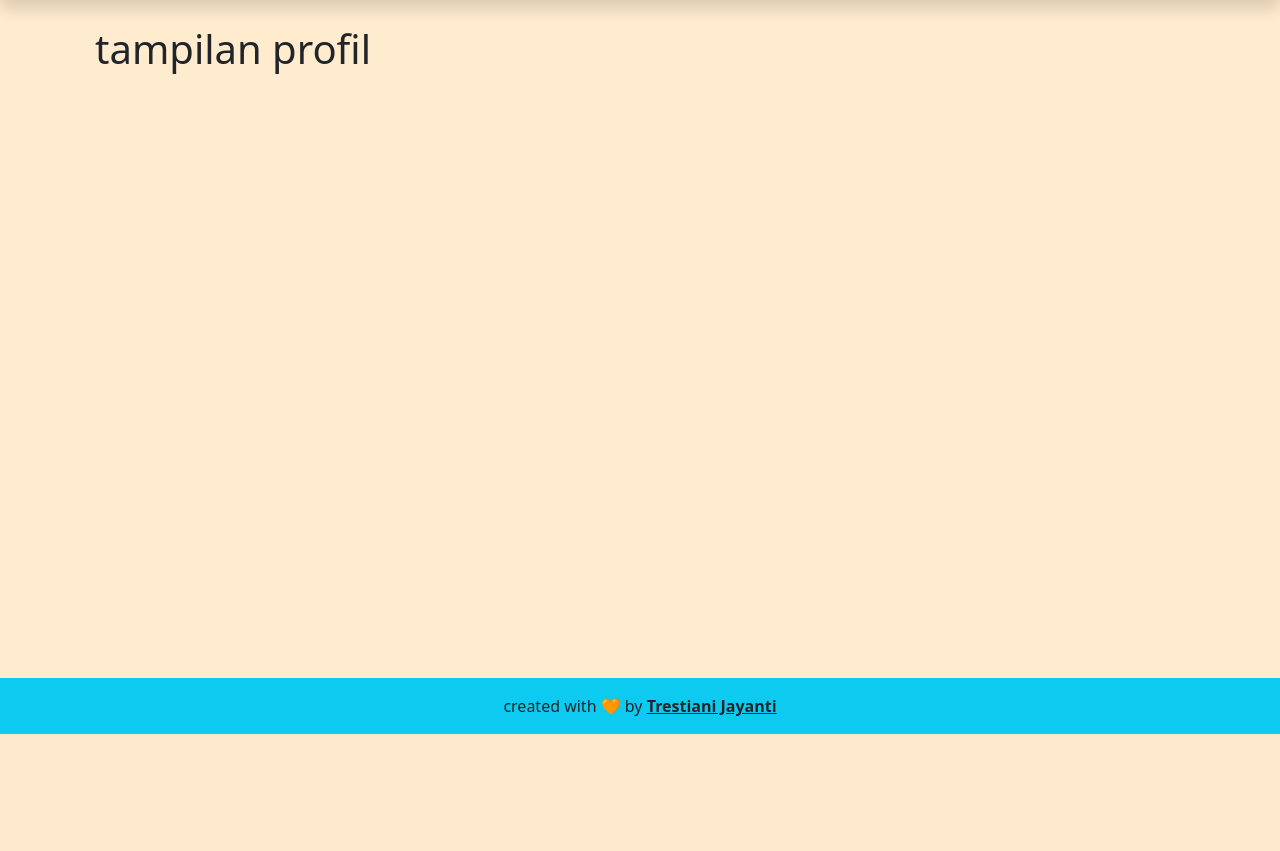
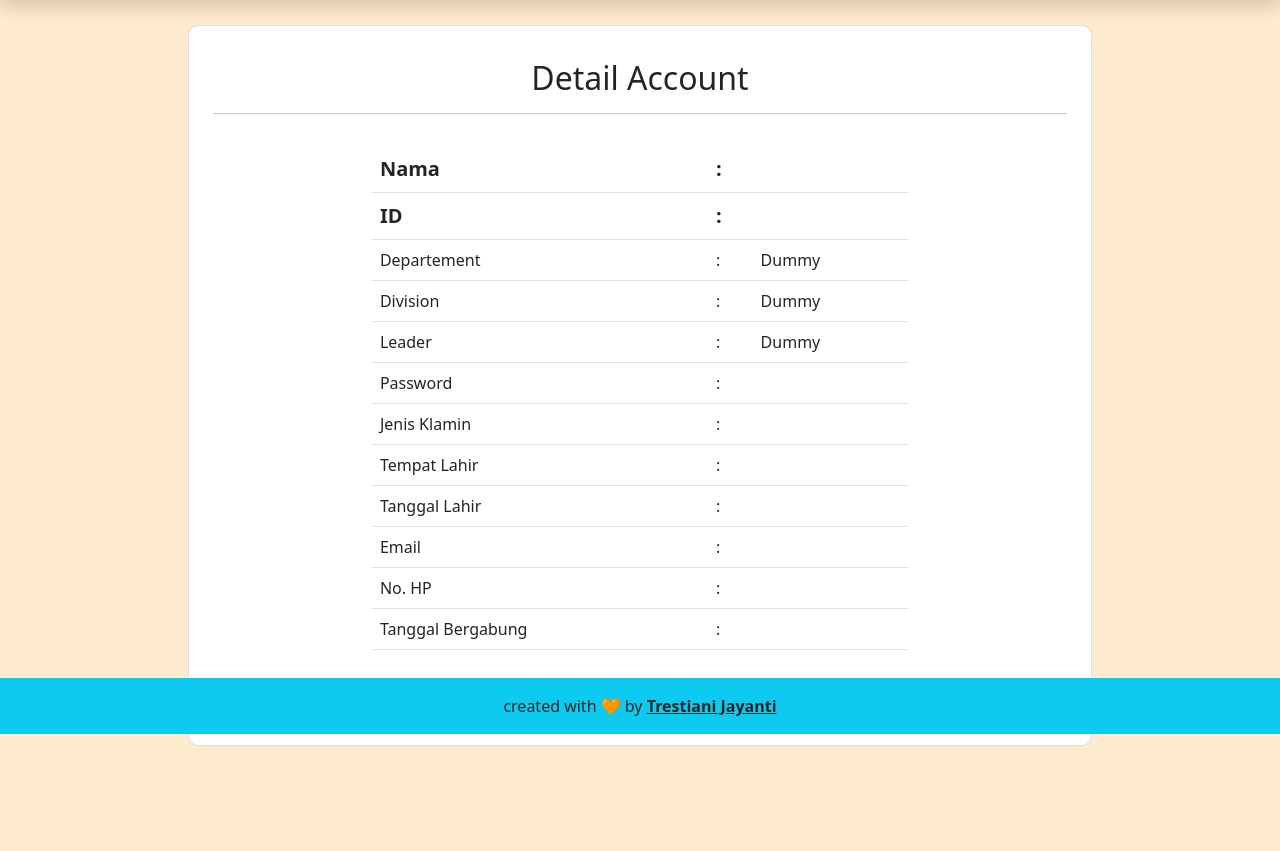
Before and after one commit to zulvikurniawan/projectJayanti, a CodeIgniter 4 app: the page made by app/Views/pages/profileView.php in a window 1280 px wide. Shown: the part 66-917 px from the top of the page. Before the commit the page ends 800 px from the top, so only its background shows below. Run offline with PHP 8.4 and a stand-in for CodeIgniter, Linux system fonts and the light colour scheme; the template is opened without the code that fills it, so the values that code supplies are empty; some libraries are stand-ins or nearby versions.

Commit message:
update jayanti selesai

```diff
--- a/app/Config/Routes.php
+++ b/app/Config/Routes.php
@@ -42,6 +42,9 @@ $routes->get('/Admin/delete/(:num)', 'Admin::delete/$1');
 $routes->get('/Admin/(:num)', 'Admin::detail/$1');
 
 
+$routes->get('/Profile/(:num)', 'Profile::/$1');
+
+
 
 /*
  * --------------------------------------------------------------------
--- a/app/Controllers/Admin.php
+++ b/app/Controllers/Admin.php
@@ -141,8 +141,7 @@ class Admin extends BaseController
             'tanggal_lahir' => $this->request->getVar('tanggal_lahir'),
             'email' => $this->request->getVar('email'),
             'nomor_hp' => $this->request->getVar('nomor_hp'),
-            'tanggal_bergabung' => $this->request->getVar('tanggal_bergabung'),
-            'foto_profil' => 'fotoProfil.jpg'
+            'tanggal_bergabung' => $this->request->getVar('tanggal_bergabung')
         ]);
 
         $id = $this->AccountModel->getInsertID();
@@ -212,7 +211,6 @@ class Admin extends BaseController
             'email' => $this->request->getVar('email'),
             'nomor_hp' => $this->request->getVar('nomor_hp'),
             'tanggal_bergabung' => $this->request->getVar('tanggal_bergabung'),
-            'foto_profil' => $this->request->getVar('foto_profil')
         ]);
 
         session()->setFlashdata('tambahData', 'Data berhasil ubah.');
--- a/app/Controllers/Profile.php
+++ b/app/Controllers/Profile.php
@@ -5,10 +5,11 @@ namespace App\Controllers;
 class Profile extends BaseController
 {
 
-    public function index()
+    public function index($id_account)
     {
         $data = [
-            'title' => 'PT. PANARUB | Profile'
+            'title' => 'PT. PANARUB | Profile',
+            'admin' => $this->AccountModel->getAdmin($id_account)
         ];
 
         return view('pages/profileView', $data);
--- a/app/Views/layout/navbar.php
+++ b/app/Views/layout/navbar.php
@@ -1,9 +1,9 @@
+<?php $user = session()->get('user') ?>
+
 <nav class="navbar navbar-expand-lg navbar-light bg-info shadow">
      <div class="container-fluid mx-5">
-          <a class="navbar-brand fw-bold" href="/home"><img src="/img/logoPanarub.jpg"
-                    class="img-thumbnail rounded me-3" alt="logoPanarub" style="width: 40px;">PT PANARUB INDUSTRI</a>
-          <button class="navbar-toggler" type="button" data-bs-toggle="collapse" data-bs-target="#navbarNav"
-               aria-controls="navbarNav" aria-expanded="false" aria-label="Toggle navigation">
+          <a class="navbar-brand fw-bold" href="/home"><img src="/img/logoPanarub.jpg" class="img-thumbnail rounded me-3" alt="logoPanarub" style="width: 40px;">PT PANARUB INDUSTRI</a>
+          <button class="navbar-toggler" type="button" data-bs-toggle="collapse" data-bs-target="#navbarNav" aria-controls="navbarNav" aria-expanded="false" aria-label="Toggle navigation">
                <span class="navbar-toggler-icon"></span>
           </button>
           <div class="collapse navbar-collapse" id="navbarNav">
@@ -30,12 +30,11 @@
                          <a class="nav-link" href="/Admin">Admin</a>
                     </li>
                     <li class="nav-item dropdown">
-                         <a class="nav-link dropdown-toggle" href="#" id="navbarScrollingDropdown" role="button"
-                              data-bs-toggle="dropdown" aria-expanded="false">
+                         <a class="nav-link dropdown-toggle" href="#" id="navbarScrollingDropdown" role="button" data-bs-toggle="dropdown" aria-expanded="false">
                               <i class="bi bi-person-circle"></i>
                          </a>
                          <ul class="dropdown-menu dropdown-menu-end" aria-labelledby="navbarScrollingDropdown">
-                              <li><a class="dropdown-item" href="/profile">Profile</a></li>
+                              <li><a class="dropdown-item" href="/Profile/<?= $user['id_account']; ?>">Profile</a></li>
                               <li><a class="dropdown-item" href="/login/logout">Logout</a></li>
                          </ul>
                     </li>
--- a/app/Views/pages/profileView.php
+++ b/app/Views/pages/profileView.php
@@ -3,11 +3,85 @@
 <?= $this->section('content'); ?>
 
 <div class="container">
-    <div class="row">
-        <div class="col">
-            <h1>
-                tampilan profil
-            </h1>
+    <div class="row justify-content-center">
+        <div class="col-10">
+            <div class="card cardAkun">
+                <div class="row">
+                    <div class="col text-center mt-2">
+                        <h2>Detail Account</h2>
+                        <hr>
+                    </div>
+                </div>
+                <div class="row g-0 justify-content-center">
+                    <div class="col-md-8">
+                        <div class="card-body">
+                            <table class="table">
+                                <tr class="fs-5 fw-bold">
+                                    <td>Nama</td>
+                                    <td>: </td>
+                                    <td><?= $admin['nama']; ?></td>
+                                </tr>
+                                <tr class="fs-5 fw-bold">
+                                    <td>ID</td>
+                                    <td>: </td>
+                                    <td><?= $admin['nik']; ?></td>
+                                </tr>
+                                <tr>
+                                    <td>Departement</td>
+                                    <td>: </td>
+                                    <td>Dummy</td>
+                                </tr>
+                                <tr>
+                                    <td>Division</td>
+                                    <td>: </td>
+                                    <td>Dummy</td>
+                                </tr>
+                                <tr>
+                                    <td>Leader</td>
+                                    <td>: </td>
+                                    <td>Dummy</td>
+                                </tr>
+                                <tr>
+                                    <td>Password</td>
+                                    <td>: </td>
+                                    <td><?= $admin['password']; ?></td>
+                                </tr>
+                                <tr>
+                                    <td>Jenis Klamin</td>
+                                    <td>: </td>
+                                    <td><?= $admin['jenis_kelamin']; ?></td>
+                                </tr>
+                                <tr>
+                                    <td>Tempat Lahir</td>
+                                    <td>: </td>
+                                    <td><?= $admin['tempat_lahir']; ?></td>
+                                </tr>
+                                <tr>
+                                    <td>Tanggal Lahir</td>
+                                    <td>: </td>
+                                    <td><?= $admin['tanggal_lahir']; ?></td>
+                                </tr>
+                                <tr>
+                                    <td>Email</td>
+                                    <td>: </td>
+                                    <td><?= $admin['email']; ?></td>
+                                </tr>
+                                <tr>
+                                    <td>No. HP</td>
+                                    <td>: </td>
+                                    <td><?= $admin['nomor_hp']; ?></td>
+                                </tr>
+                                <tr>
+                                    <td>Tanggal Bergabung</td>
+                                    <td>: </td>
+                                    <td><?= $admin['tanggal_bergabung']; ?></td>
+                                </tr>
+                            </table>
+                        </div>
+                    </div>
+                </div>
+                <div class="col text-end me-5"><a href="/Admin" class="btn btn-secondary">Back</a></div>
+            </div>
         </div>
     </div>
 </div>
```
Also changed, not shown: app/Views/pages/detailAccountView.php (+2 -6 lines).
